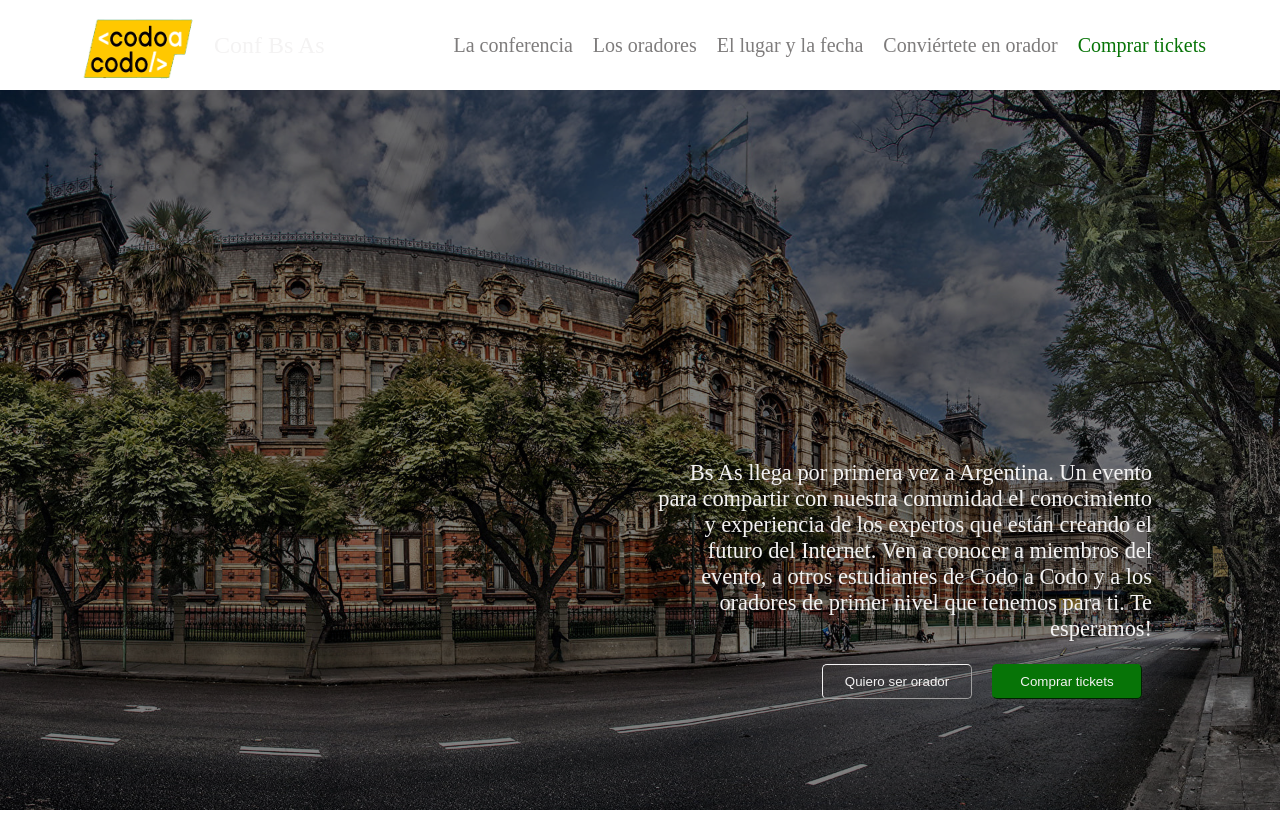
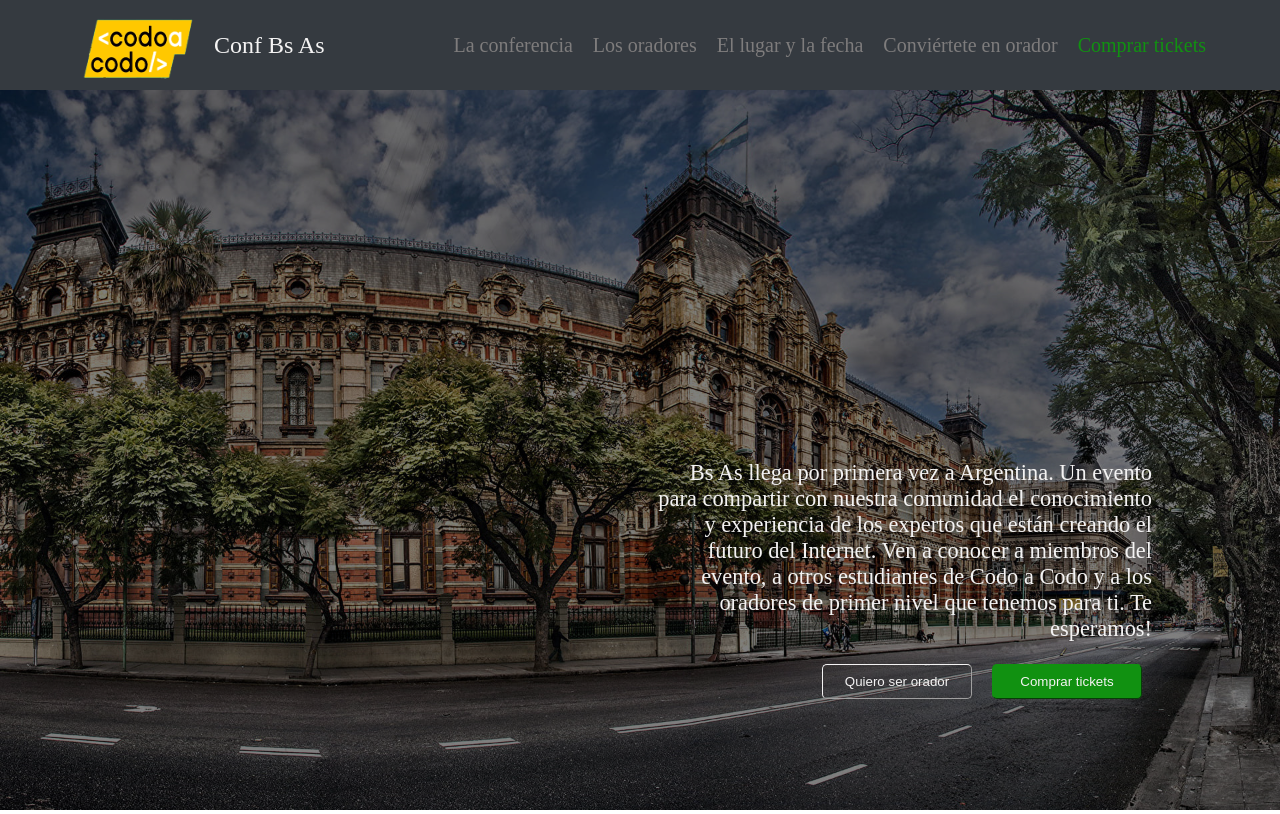
Before and after one commit to MakoskiVictor/CodoACodoIntegrador, an Angular app: page / in a window 1280 px wide. Built offline with nearby package versions, Linux system fonts and the light colour scheme.

Commit message:
create var --color-darkGray

```diff
--- a/src/styles.scss
+++ b/src/styles.scss
@@ -2,9 +2,11 @@
 :root {
   --color-blanco: rgb(244, 243, 243);
 
-  --color-verde: rgb(7, 116, 7);
+  --color-verde: rgb(17, 145, 17);
 
   --color-gris: rgb(126, 124, 124);
+
+  --color-darkGray: rgb(53, 58, 64);
 }
 body {
   margin: 0;
```
